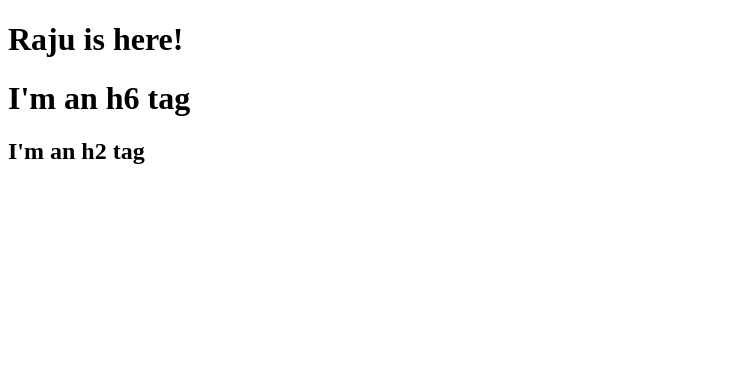
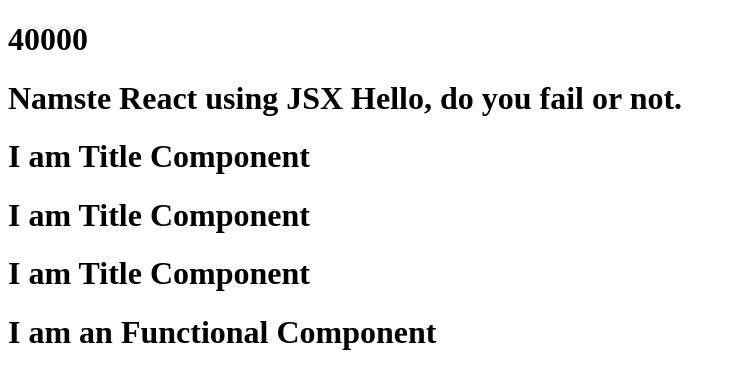
Before and after one commit to pvjraju/namaste-react, a React (Vite) app: page / in a window 1280 px wide. Shown: the top 388 px of the page, without its empty margins (0-736 px from the left). Built offline with nearby package versions, Linux system fonts and the light colour scheme.

Commit message:
Episode-03

```diff
--- a/App.js
+++ b/App.js
@@ -1,16 +1,59 @@
 import React from "react";
 import ReactDOM from "react-dom/client";
-const parent = React.createElement(
-    "div",
-    {id : "parent"},
-    React.createElement(
-        "div",
-        {id : "child" },
-        [React.createElement("h1", {}, "I'm an h6 tag"), React.createElement("h2", {}, "I'm an h2 tag")]
-    )
+
+
+//React element => Object =>(when we render to DOM it becomes) HTML Element
+
+const heading = React.createElement("h1",
+    {id: "heading"},
+    "Hello World from React");
+
+ console.log(heading);
+ // JSX  is not HTML in JS, it's like HTML and XML like syntax
+ //JSX element => React Element => Object => HTML Element
+ const jsxHeading = <h1 className="Heading" tabIndex="5">
+    Namste React using JSX
+    Hello, do you fail or not.
+    </h1>
+ console.log(jsxHeading);
+
+// React functional component: is just a JS function, which return JSX content
+const Title = function () {
+    return(
+    <h1 className="Title" tabIndex="5" >
+        I am Title Component
+    </h1>
+  );
+}
+
+const number = 10000;
+
+//Instead of using the function syntax we can just use arrow functions as industry standard. (lambda's in java 😂)
+const HeadingComponent = () => (
+<div id="container">
+  {
+    //we can write any JavaScript inside these brackets within the JSX.
+    <h1>{number * 4}</h1>
+  }
+  {jsxHeading}
+ <Title />
+ <Title></Title>
+ {
+ //Since Title functional component is nothing but a Javascript fucntion, we can simply use a funtional call
+ Title()
+ }
+<h1 className="HeadingComponent">
+    I am an Functional Component
+</h1>
+</div>
 );
 
-console.log(parent);
 
 const root = ReactDOM.createRoot(document.getElementById("root"));
-root.render(parent)
+
+//root.render(jsxHeading);
+
+//This is how we render a component.
+//Based on the <>, babel understands that this is a component and transpiles the code accordingly,
+// root.render then converts the babel's output to HTML element and pass it to the browser.
+root.render(<HeadingComponent />)
--- a/index.html
+++ b/index.html
@@ -7,14 +7,9 @@
     <title>Namste React</title>
 </head>
 <body>
-    <div id="header">
-        <h1>Raju is here!</h1>
-    </div>
-
     <div id="root">
         <h1>Raju is here!</h1>
     </div>
-
 <script type="module" src = "./App.js">
 
 </script>
--- a/package.json
+++ b/package.json
@@ -4,6 +4,8 @@
   "description": "This is a practice application",
   "source": "App.js",
   "scripts": {
+    "start": "parcel index.html --open",
+    "build": "parcel build index.html",
     "test": "jest"
   },
   "repository": {
```
Also changed, not shown: 1 other file (tests, documents, lock files or other folders).
